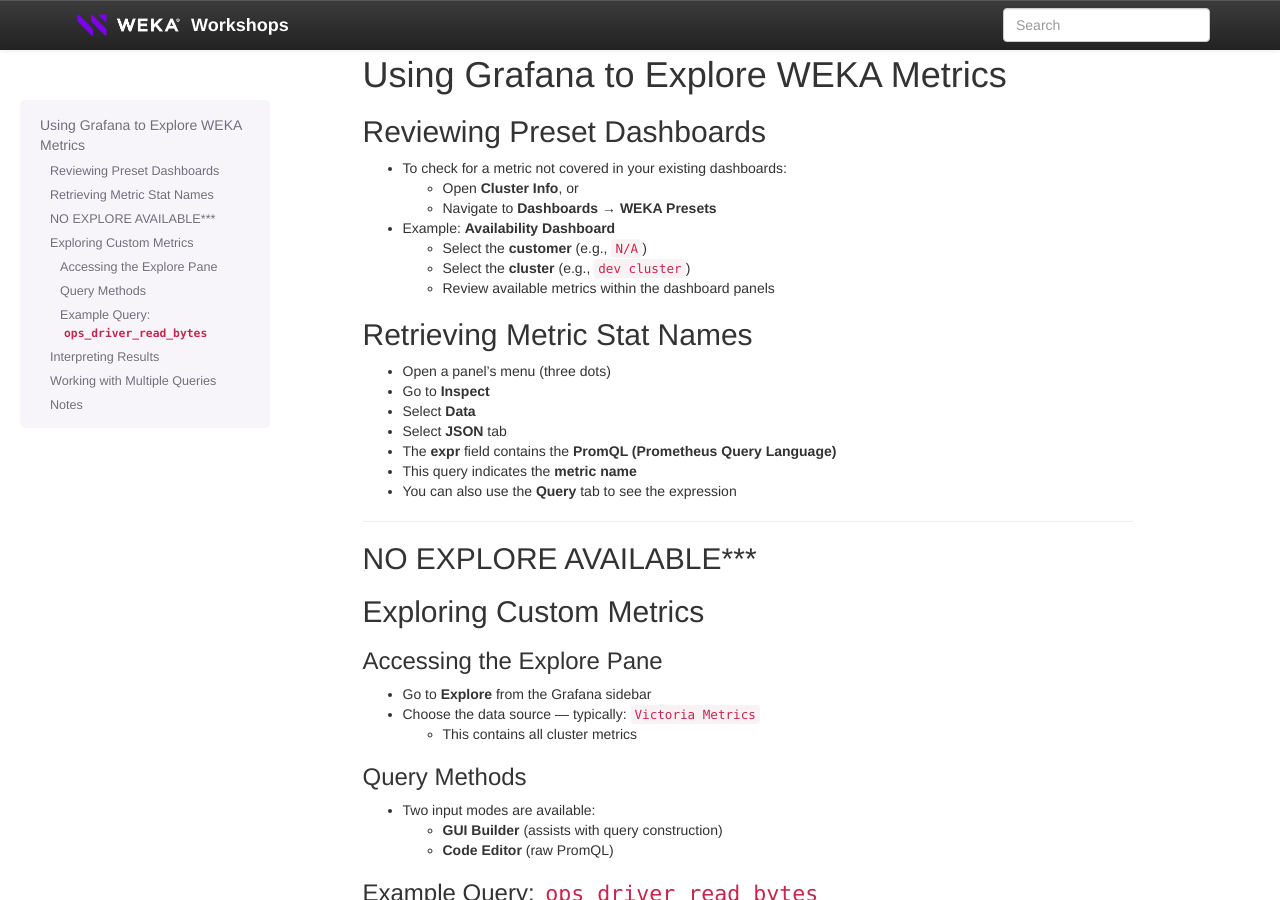
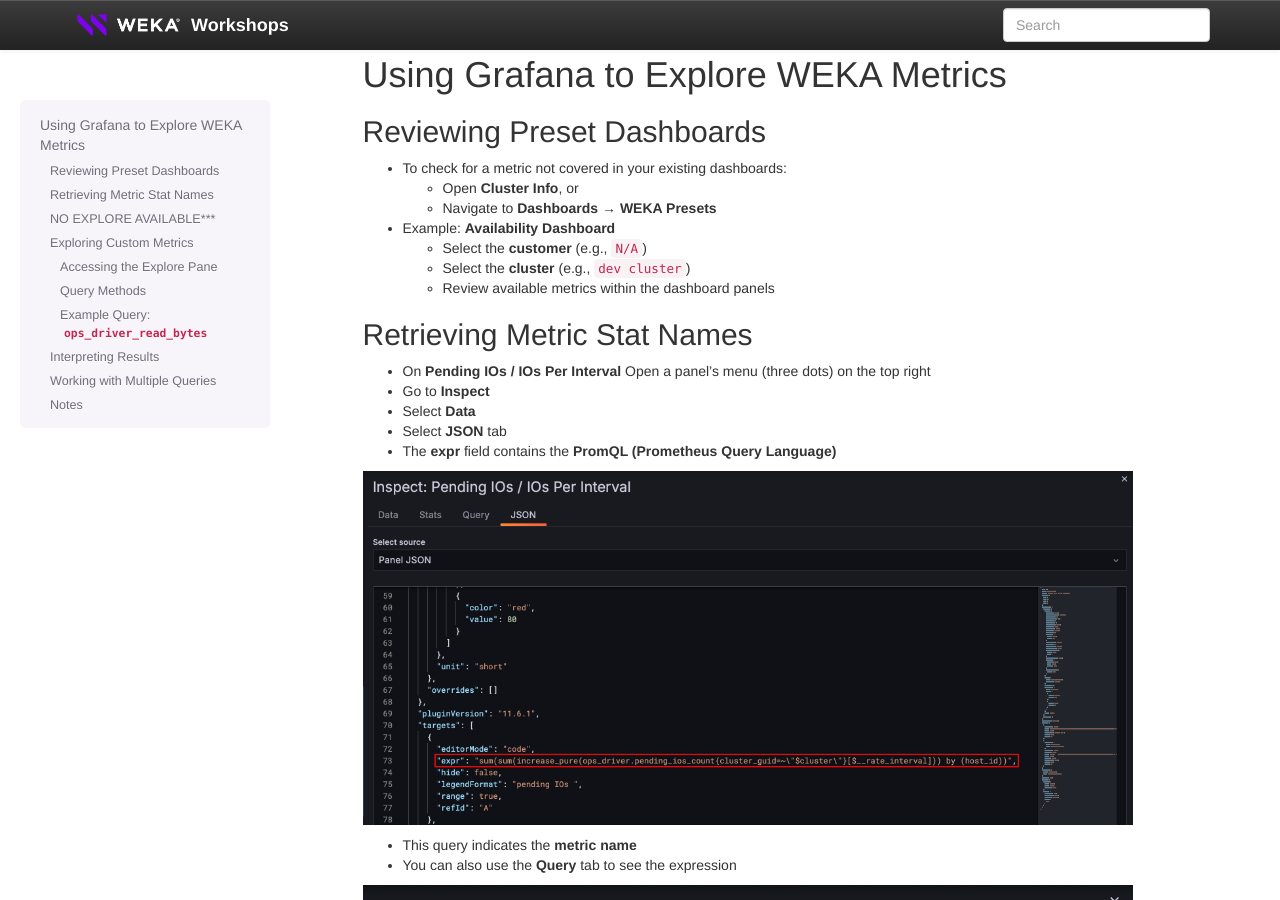
Before and after one commit to bmp-dot/template, a Sphinx documentation site: the page built from source/grafana_lab/grafana_lab.md, in a window 1280 px wide and 900 px high. Built offline with Sphinx 7.4.7, drawn with Linux system fonts in a browser that asks for light colours; pages that are not in the unit, such as notebooks, are missing from menus.

Commit message:
update grafana

```diff
--- a/source/grafana_lab/grafana_lab.md
+++ b/source/grafana_lab/grafana_lab.md
@@ -13,13 +13,19 @@
 
 ## Retrieving Metric Stat Names
 
-- Open a panel’s menu (three dots)
+
+- On **Pending IOs / IOs Per Interval** Open a panel’s menu (three dots) on the top right
 - Go to **Inspect**
 - Select **Data**
 - Select **JSON** tab
 - The **expr** field contains the **PromQL (Prometheus Query Language)**
+
+![JSON expr](./images/grafana_json_expr.png)
+
 - This query indicates the **metric name**
 - You can also use the **Query** tab to see the expression
+
+![Query expr](./images/grafana_query_expr.png)
 
 ---
 
```
Also changed, not shown: source/grafana_lab/images/grafana_json_expr.png (added), source/grafana_lab/images/grafana_query_expr.png (added).
